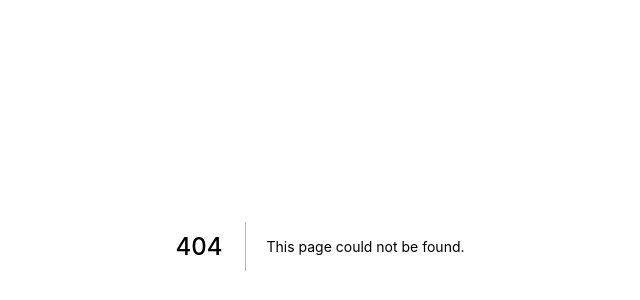
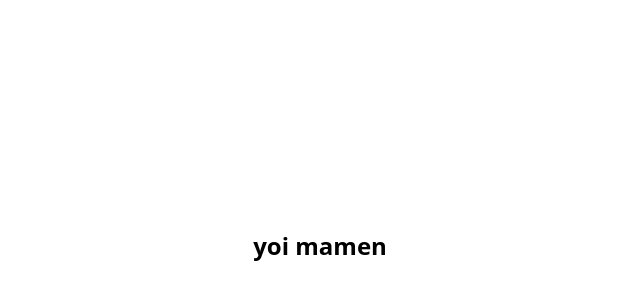
Before and after one commit to aliasjupleks/kulyah, a Next.js app: page /main in a window 1280 px wide. Before the commit this address had no page. Shown: the part 154-454 px from the top of the page, without its empty margins (320-960 px from the left). Built offline with nearby package versions, Linux system fonts and the light colour scheme.

Commit message:
feat: add tailwind n its config

```diff
--- a/package.json
+++ b/package.json
@@ -14,7 +14,10 @@
     "react-dom": "17.0.2"
   },
   "devDependencies": {
+    "autoprefixer": "^10.4.0",
     "eslint": "7",
-    "eslint-config-next": "12.0.1"
+    "eslint-config-next": "12.0.1",
+    "postcss": "^8.3.11",
+    "tailwindcss": "^2.2.19"
   }
 }
--- /dev/null
+++ b/pages/main.js
@@ -0,0 +1,9 @@
+export default function Homepage() {
+  return (
+    <div className="flex items-center justify-center h-screen">
+      <span className="font-bold text-2xl">
+        yoi mamen
+      </span>
+    </div>
+  )
+}
--- /dev/null
+++ b/postcss.config.js
@@ -0,0 +1,6 @@
+module.exports = {
+  plugins: {
+    tailwindcss: {},
+    autoprefixer: {},
+  },
+}
--- a/styles/globals.css
+++ b/styles/globals.css
@@ -14,3 +14,7 @@ a {
 * {
   box-sizing: border-box;
 }
+
+@tailwind base;
+@tailwind components;
+@tailwind utilities;
--- /dev/null
+++ b/tailwind.config.js
@@ -0,0 +1,11 @@
+module.exports = {
+  purge: [],
+  darkMode: false, // or 'media' or 'class'
+  theme: {
+    extend: {},
+  },
+  variants: {
+    extend: {},
+  },
+  plugins: [],
+}
```
Also changed, not shown: 1 other file (tests, documents, lock files or other folders).
